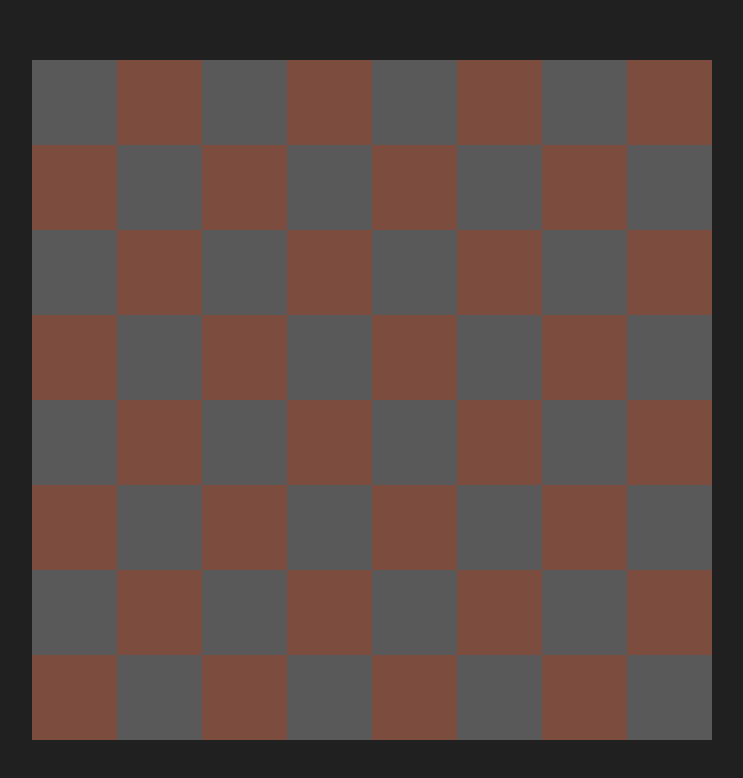
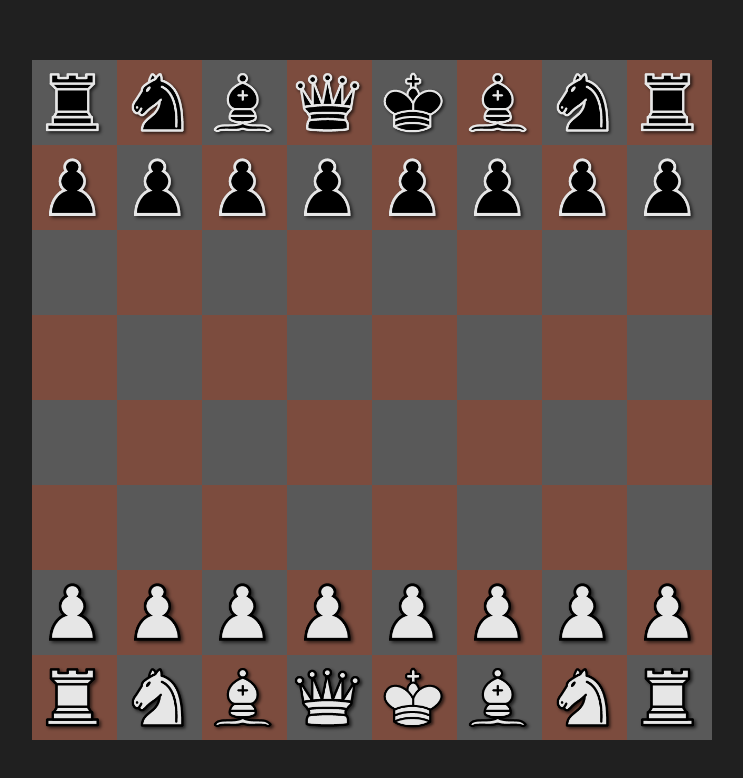
Before and after one commit to sulrz/Chess-AI, a React (Create React App) app: page / in a window 1280 px wide. Shown: the top 778 px of the page, without its empty margins (268-1011 px from the left). Built offline with nearby package versions, Linux system fonts and the light colour scheme.

Commit message:
Added pieces drawing

```diff
--- a/src/components/Board/Board.js
+++ b/src/components/Board/Board.js
@@ -5,12 +5,83 @@ import Tile from "../Tile/Tile";
 const rowsAmount = 8;
 const columnsAmount = 8;
 
+class Piece {
+    constructor(x, y, image) {
+        this.x = x;
+        this.y = y;
+        this.image = image;
+    }
+};
+
+// initiating all the pieces
+function initPieces() {
+    const newPieces = [];
+    const imagesPath = "./images/";
+
+    for (let i = 0; i < rowsAmount; i++) {
+        if (i != 1 && i != rowsAmount - 2) continue;
+
+        let allience = i == 1 ? "b_" : "w_";
+        allience = imagesPath + allience;
+        for (let j = 0; j < columnsAmount; j++) {
+            newPieces.push(new Piece(j, i, allience + "pawn.png"));
+        }
+    }
+
+    for (let i = 0; i < rowsAmount; i++) {
+        if (i != 0 && i != rowsAmount - 1) continue;
+
+        let allience = i == 0 ? "b_" : "w_";
+        allience = imagesPath + allience;
+        for (let j = 0; j < columnsAmount; j++) {
+
+            switch (j) {
+                case 0: case 7:
+                    // black rook
+                    newPieces.push(new Piece(j, i, allience + "rook.png"));
+                    break;
+
+                case 1: case 6:
+                    // black knight
+                    newPieces.push(new Piece(j, i, allience + "knight.png"));
+                    break;
+
+                case 2: case 5:
+                    // black bishop
+                    newPieces.push(new Piece(j, i, allience + "bishop.png"));
+                    break;
+
+                case 3:
+                    // black queen
+                    newPieces.push(new Piece(j, i, allience + "queen.png"));
+                    break;
+
+                case 4:
+                    // black king
+                    newPieces.push(new Piece(j, i, allience + "king.png"));
+                    break;
+
+                default:
+                    break;
+            }
+        }
+    }
+
+    return newPieces;
+}
+
 function Board() {
     let board = [];
 
+    const [pieces, setPieces] = React.useState(initPieces());
+
     for (let i = 0; i < rowsAmount; i++) {
         for (let j = 0; j < columnsAmount; j++) {
-            board.push(<Tile coordinate={i+j} />);
+            const piece = pieces.filter(piece =>
+                piece.x === j && piece.y === i
+            )[0];
+
+            board.push(<Tile coordinate={i+j} image={piece ? piece.image : ""} />);
         }
     }
 
```
